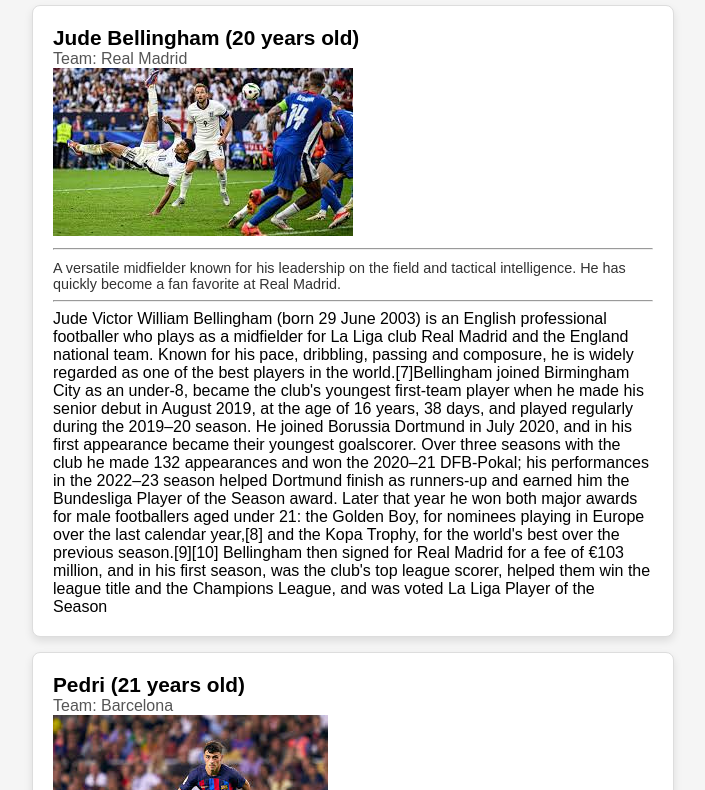
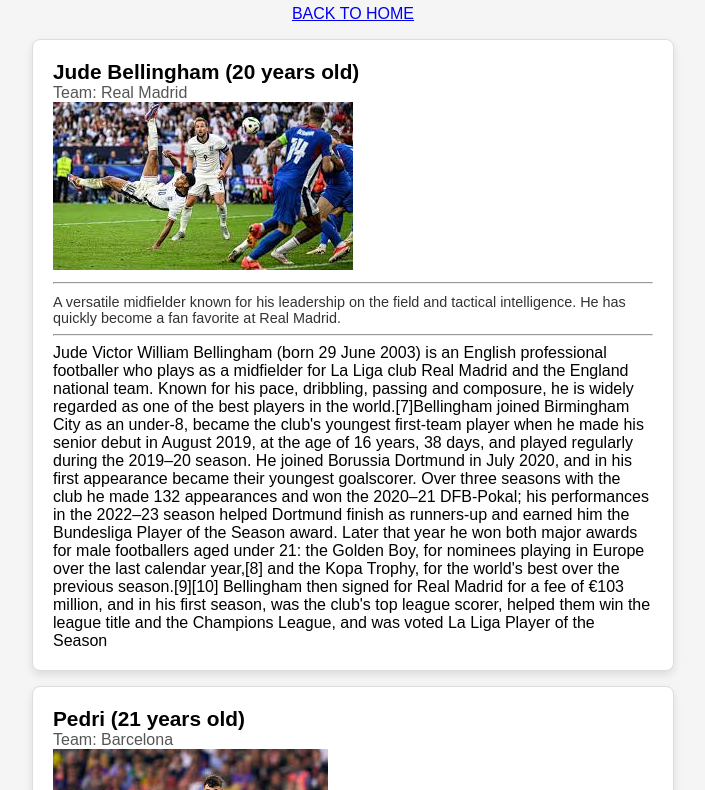
Before and after one commit to ha5him97/football-stats, a website: page top-ten/home.html in a window 1280 px wide. Shown: the part 72-862 px from the top of the page, without its empty margins (287-992 px from the left). Drawn offline with Linux system fonts and the light colour scheme.

Commit message:
Initial commit

```diff
--- a/top-ten/home.html
+++ b/top-ten/home.html
@@ -8,6 +8,7 @@
 </head>
 <body>
     <h1>Top 10 Young Football Players</h1>
+    <a href="../index.html" class="btn btn-primary">BACK TO HOME</a>
     <ul id="players-list">
         <!-- Player information will be dynamically generated here -->
     </ul>
```
Also changed, not shown: ucl/ucl.html (+1 -0 lines).
